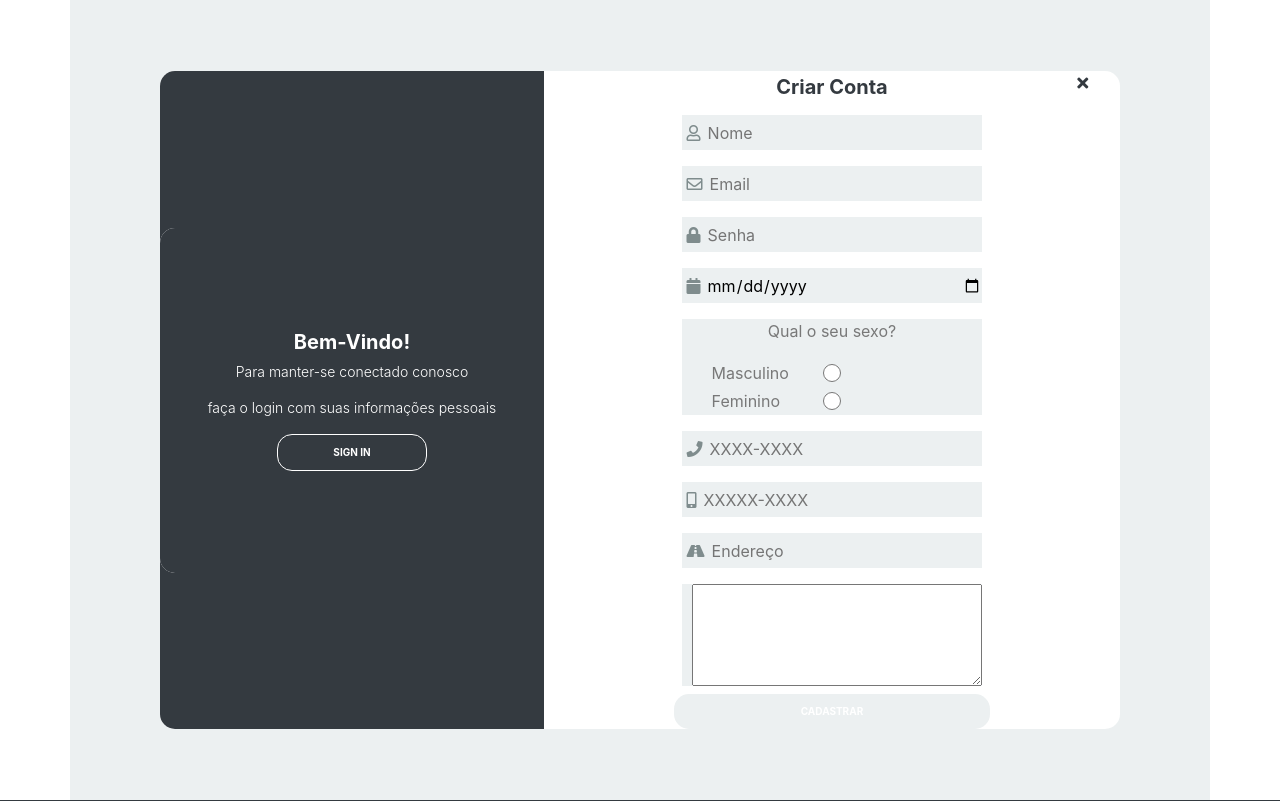
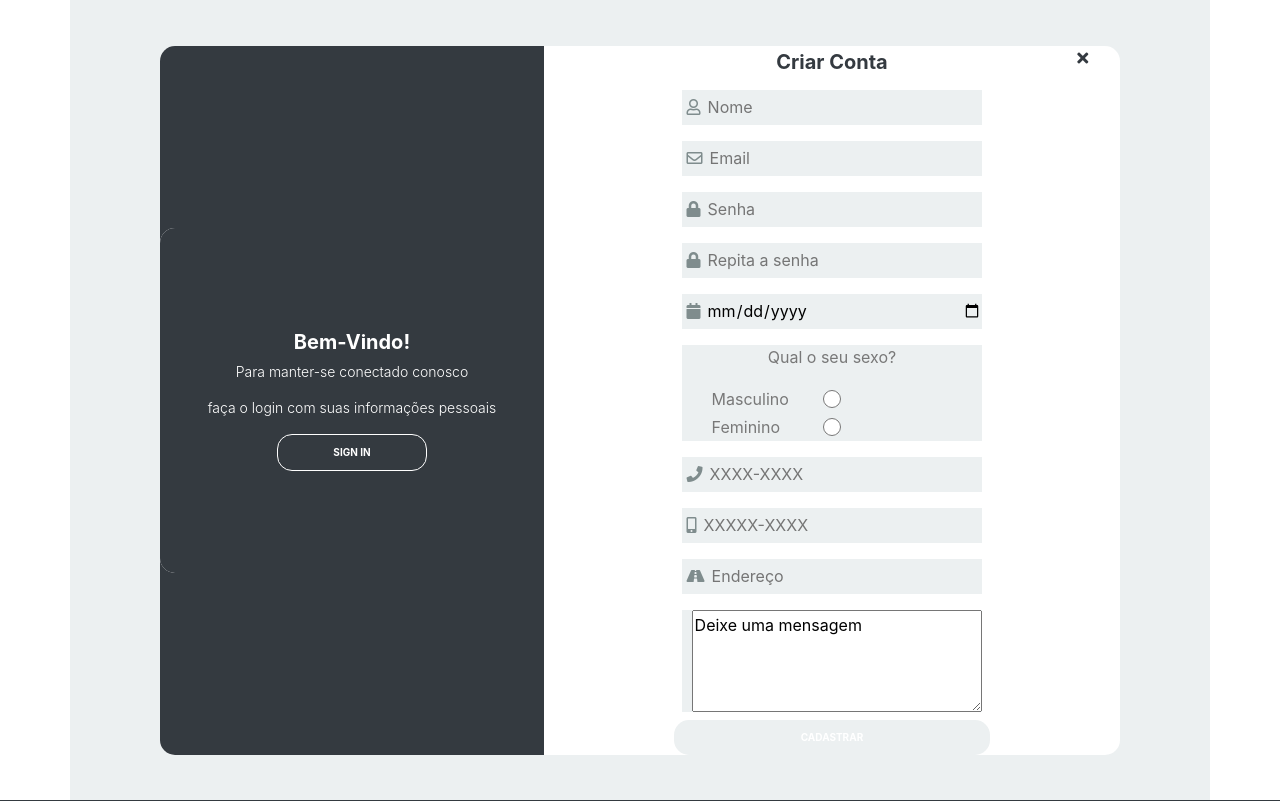
Before and after one commit to Lancemaker/Cineminha, a PHP site: page /index.php?page=login in a window 1280 px wide. Shown: the part 80-881 px from the top of the page. Run offline with PHP 8.4, Linux system fonts and the light colour scheme; some libraries are stand-ins or nearby versions.

Commit message:
cineminha

```diff
--- a/view/templates/login.php
+++ b/view/templates/login.php
@@ -16,56 +16,61 @@
                 </a>
             </div>
             <h2 class="title title-second">Criar Conta</h2>
-            <form onsubmit="callModal(e)" class="form">
+            <form id="cadastroForm" class="form">
                 <label class="label-input " for="">
                     <i class="far fa-user icon-modify" style="padding: 5px"></i>
-                    <input type="text" placeholder="Nome">
+                    <input type="text" placeholder="Nome" id="nome">
                 </label>
 
                 <label class="label-input" for="">
                     <i class="far fa-envelope icon-modify" style="padding: 5px"></i>
-                    <input type="email" placeholder="Email">
+                    <input type="email" placeholder="Email" id="email">
                 </label>
 
                 <label class="label-input" for="">
                     <i class="fas fa-lock icon-modify" style="padding: 5px"></i>
-                    <input type="password" placeholder="Senha">
+                    <input type="password" placeholder="Senha" id="pass">
+                </label>
+
+                <label class="label-input" for="">
+                    <i class="fas fa-lock icon-modify" style="padding: 5px"></i>
+                    <input type="password" placeholder="Repita a senha" id="pass2">
                 </label>
 
                 <label class="label-input" for="">
                     <i class="fas fa-calendar icon-modify" style="padding: 5px"></i>
-                    <input oninput="mascara(this, 'data')" class="input-text" type="date" name="dataNascimento" placeholder="DD/MM/AAAA" width="50%" />
+                    <input oninput="mascara(this, 'data')" class="input-text" type="date" name="dataNascimento" placeholder="DD/MM/AAAA" width="50%" id="datanascimento" id="data"/>
                 </label>
 
                 <label class="label-input-radio">
                     <p>Qual o seu sexo?</p>
                     <div class='male'>
-                      <input type="radio" name="sexo" value="M">
+                      <input type="radio" name="sexo" value="M" id="sexM">
                       <p style="text-align: center">Masculino</p>
                     </div>
                     <div class="female">
-                      <input type="radio" name="sexo" value="F">
+                      <input type="radio" name="sexo" value="F" id="sexF">
                       <p style="text-align: center">Feminino</p>
                     </div>
                 </label>
 
                 <label class="label-input" for="">
                     <i class="fas fa-phone icon-modify" style="padding: 5px"></i>
-                    <input oninput="mascara(this, 'tel')" class="input-text" type="text" placeholder="XXXX-XXXX" />
+                    <input oninput="mascara(this, 'tel')" class="input-text" type="text" placeholder="XXXX-XXXX" id="telfixo"/>
                 </label>
                 <label class="label-input" for="">
                     <i class="fas fa-mobile-alt icon-modify" style="padding: 5px"></i>
-                    <input oninput="mascara(this, 'tel')" class="input-text" type="text" name="telefone celular" placeholder="XXXXX-XXXX" maxlength="9" />
+                    <input oninput="mascara(this, 'tel')" class="input-text" type="text" name="telefone celular" placeholder="XXXXX-XXXX" maxlength="9" id="cel" />
                 </label>
                 <label class="label-input" for=""><br>
                     <i class="fas fa-road icon-modify" style="padding: 5px"></i>
-                    <input class="input-text" type="text" name="endereco" placeholder="Endereço"/>
+                    <input class="input-text" type="text" name="endereco" placeholder="Endereço" id="adress"/>
                 </label>
                 <label class="label-input" for="">
                     <i class="fas icon-modify" style="padding: 5px"></i>
-                    <textarea id="w3mission" rows="4" cols="50"></textarea>
+                    <textarea id="w3mission" rows="4" cols="50" id="msg">Deixe uma mensagem</textarea>
                 </label>
-                <input type="submit" class="btn-login btn-second" value="Cadastrar"/>
+                <input type="button" onclick="formSend()" class="btn-login btn-second" value="Cadastrar"/>
             </form>
         </div>
     </div>
@@ -123,7 +128,24 @@
 </div>
 <script src="view/js/main.js"></script>
 <script>
-    function submit(event){
-        console.log(event);
+    function formSend(){
+        var nome = document.getElementById('nome');
+        var email = document.getElementById('email');
+        var pass = document.getElementById('pass');
+        var pass2 = document.getElementById('pass2');
+        var data = document.getElementById('data');
+        var sexM = document.getElementById('sexM');
+        var sexF = document.getElementById('sexF');
+        var fixo = document.getElementById('telfixo');
+        var cel = document.getElementById('cel');
+        var adress = document.getElementById('adress');
+        var msg = document.getElementById('msg');
+        var arr={nome,email,pass,pass2,data,sexM,sexF,fixo,cel,adress,msg};
+        var msg = "preencha corretamente os campos :";
+
+        console.log(nome.value);
     }
+
+
+
 </script>
--- a/view/templates/sobrenos.php
+++ b/view/templates/sobrenos.php
@@ -61,11 +61,11 @@
 
                 <h4 class="mb-0">Makaya Afonso</h4>
                 <strong class="d-inline-block mb-2 text-primary">Desenvolvedor Júnior</strong>
-                <p class="card-text mb-auto">não sei dar print screen com o mouse :)</p>
+                <p class="card-text mb-auto">sabe dar print screen com o mouse</p>
                 <a href="index.php?page=CVMakaya" class="stretched-link">Seguir para currículo</a>
             </div>
             <div class="col-auto d-none d-lg-block">
-                <img width='60px' height='60px' src="../assets/thumbs/makaya.png" alt="makaya">
+                <img width='199px' height='199px' src="../assets/thumbs/makaya.jpeg" alt="makaya">
             </div>
         </div>
     </div>
```
